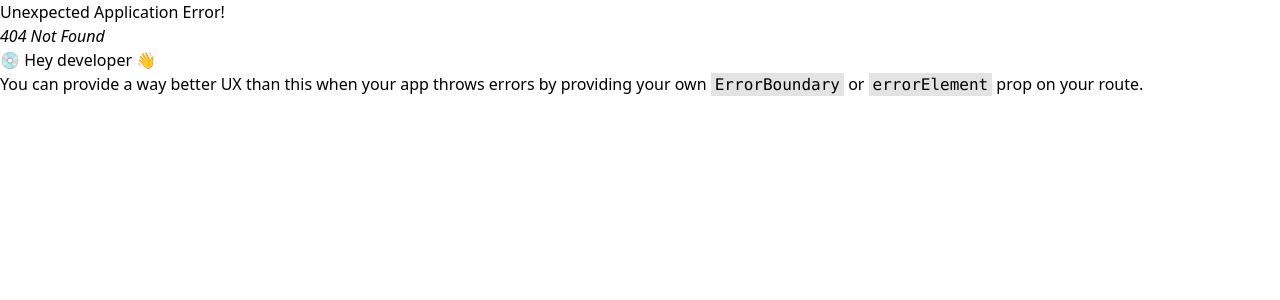
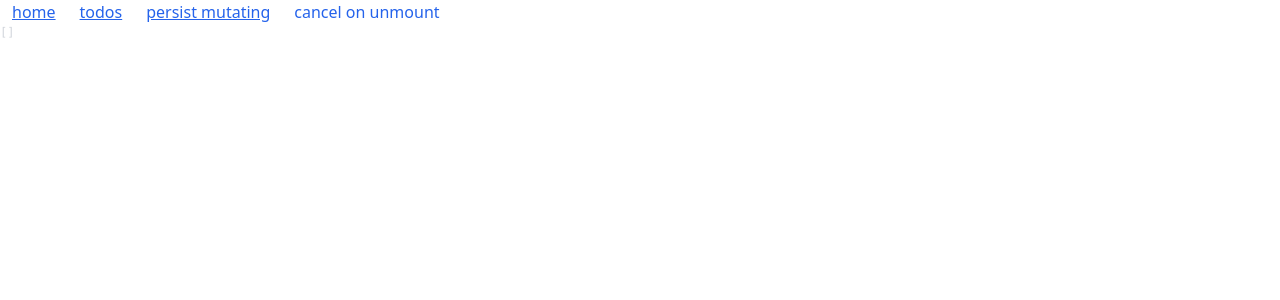
Before and after one commit to domeafavour/hello-react-query, a React (Vite) app: page /cancel-on-unmount in a window 1280 px wide. Before the commit this address had no page. Shown: the top 300 px of the page. Built offline with nearby package versions, Linux system fonts and the light colour scheme; no server answers.

Commit message:
feat: cancel on unmount sample

```diff
--- /dev/null
+++ b/src/CancelOnUnmount.tsx
@@ -0,0 +1,28 @@
+import { useQuery } from "@tanstack/react-query";
+import classNames from "classnames";
+
+export function CancelOnUnmount() {
+  const { data, isFetching } = useQuery({
+    placeholderData: [],
+    queryKey: ["posts"],
+    queryFn: async ({ signal }) => {
+      const response = await fetch(
+        "https://jsonplaceholder.typicode.com/posts",
+        { signal }
+      );
+      return response.json() as Promise<
+        { userId: number; id: number; title: string; body: string }[]
+      >;
+    },
+    refetchOnWindowFocus: false,
+  });
+  return (
+    <pre
+      className={classNames("text-xs", {
+        ["text-gray-300"]: isFetching,
+      })}
+    >
+      {JSON.stringify(data, null, 2)}
+    </pre>
+  );
+}
--- a/src/Navbar.tsx
+++ b/src/Navbar.tsx
@@ -13,6 +13,10 @@ const paths = [
   {
     path: '/persist-mutating',
     name: 'persist mutating',
+  },
+  {
+    path: '/cancel-on-unmount',
+    name: 'cancel on unmount',
   },
 ];
 
--- a/src/router.tsx
+++ b/src/router.tsx
@@ -2,10 +2,11 @@ import {
   createBrowserRouter,
   createRoutesFromElements,
   Route,
-} from 'react-router-dom';
-import App from './App';
-import { PersistMutating } from './PersistMutating';
-import { Todos } from './Todos';
+} from "react-router-dom";
+import App from "./App";
+import { PersistMutating } from "./PersistMutating";
+import { Todos } from "./Todos";
+import { CancelOnUnmount } from "./CancelOnUnmount";
 
 export const router = createBrowserRouter(
   createRoutesFromElements(
@@ -13,6 +14,7 @@ export const router = createBrowserRouter(
       <Route path="" element={<p>Hello</p>} />
       <Route path="todos" element={<Todos />} />
       <Route path="persist-mutating" element={<PersistMutating />} />
+      <Route path="cancel-on-unmount" element={<CancelOnUnmount />} />
     </Route>
   )
 );
```
Also changed, not shown: 1 other file (tests, documents, lock files or other folders).
